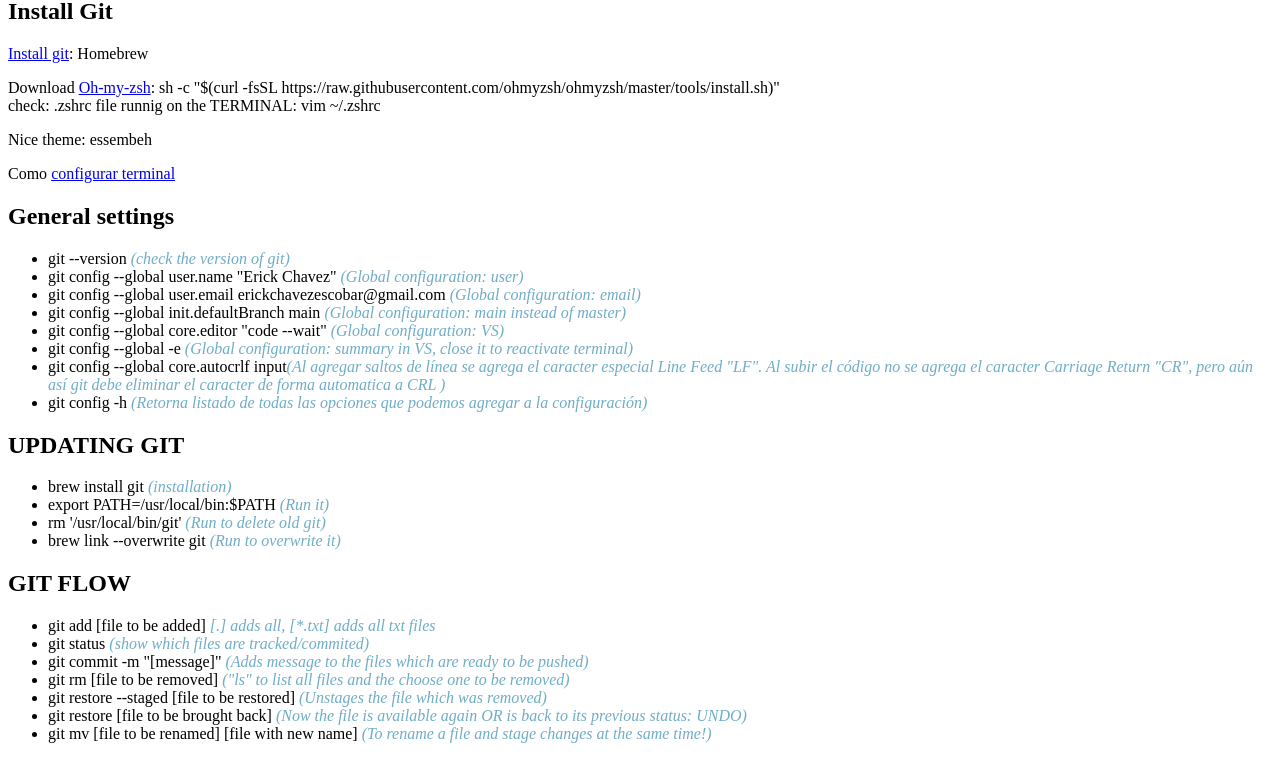
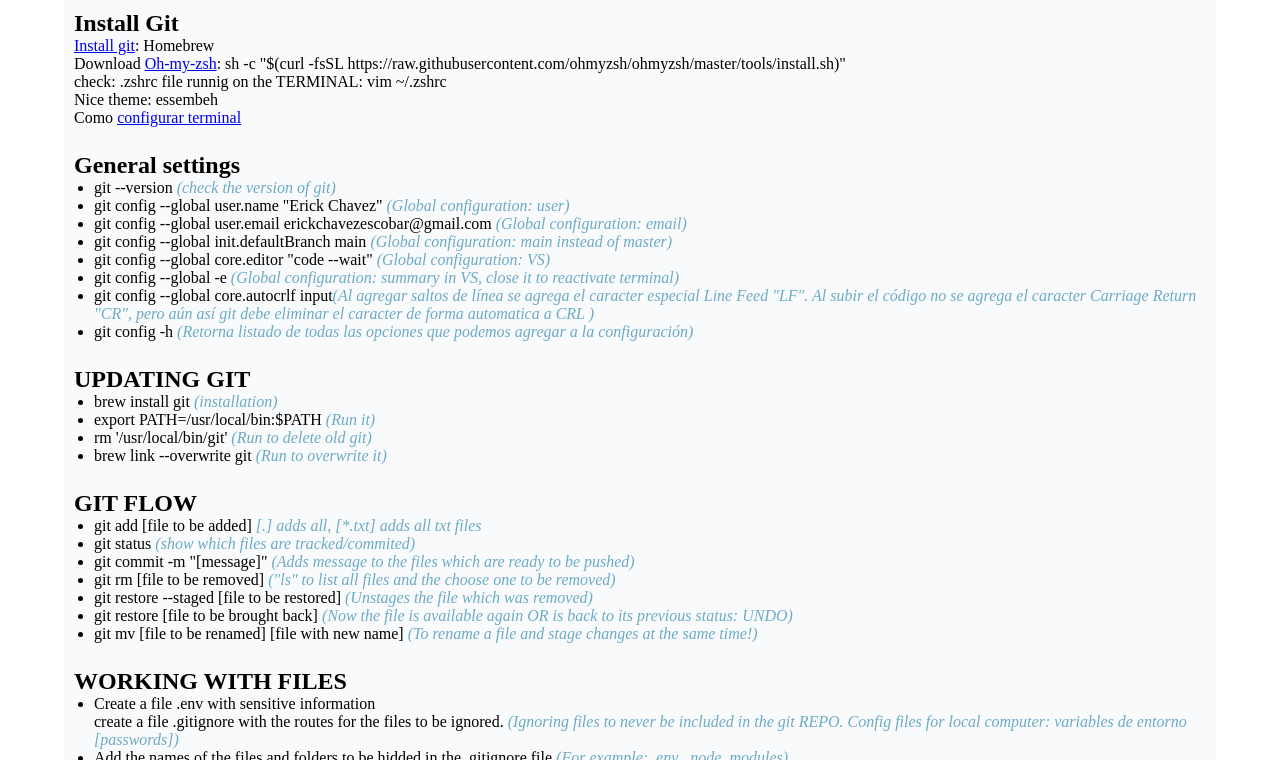
Before and after one commit to ErickRabocse/git_cheat_sheet, a plain HTML site: page index.html in a window 1280 px wide. Shown: the part 82-842 px from the top of the page. Drawn offline with Linux system fonts and the light colour scheme.

Commit message:
styles added

```diff
--- a/index.html
+++ b/index.html
@@ -8,12 +8,13 @@
     <title>GIT</title>
   </head>
   <body>
+    <div class="container">
       <h1>GIT</h1>
       <h2>Install Git</h2>
       <p><a href="https://git-scm.com/downloads">Install git</a>: Homebrew</p>
       <p>
-      Download <a href="https://ohmyz.sh/#install">Oh-my-zsh</a>: sh -c "$(curl
-      -fsSL
+        Download <a href="https://ohmyz.sh/#install">Oh-my-zsh</a>: sh -c
+        "$(curl -fsSL
         https://raw.githubusercontent.com/ohmyzsh/ohmyzsh/master/tools/install.sh)"
         <br />
         check: .zshrc file runnig on the TERMINAL: vim ~/.zshrc
@@ -54,10 +55,10 @@
         </li>
         <li>
           git config --global core.autocrlf input<em
-          >(Al agregar saltos de línea se agrega el caracter especial Line Feed
-          "LF". Al subir el código no se agrega el caracter Carriage Return
-          "CR", pero aún así git debe eliminar el caracter de forma automatica a
-          CRL )</em
+            >(Al agregar saltos de línea se agrega el caracter especial Line
+            Feed "LF". Al subir el código no se agrega el caracter Carriage
+            Return "CR", pero aún así git debe eliminar el caracter de forma
+            automatica a CRL )</em
           >
         </li>
         <li>
@@ -124,17 +125,17 @@
         <li>
           git add .gitignore & git commit -m "..."
           <em
-          >(When checking with status you'll see that the only file available to
-          be added and commited is .gitignore, removing the files listed inside
-          it.)</em
+            >(When checking with status you'll see that the only file available
+            to be added and commited is .gitignore, removing the files listed
+            inside it.)</em
           >
         </li>
         <li>
           git status -s
           <em
             >(Shortens the description of the status (RED = unstaged / GREEN =
-          staged or added & ready to be commited). M = modified, ?? = untracked,
-          A = .add or added)</em
+            staged or added & ready to be commited). M = modified, ?? =
+            untracked, A = .add or added)</em
           >
         </li>
         <li>
@@ -154,7 +155,9 @@
         <li>git log <em>(Shows all changes, author, date, hash.)</em></li>
         <li>
           git log --oneline
-        <em>(Shows a shorten version of the hash and the message commited)</em>
+          <em
+            >(Shows a shorten version of the hash and the message commited)</em
+          >
         </li>
         <li>
           cat [file name]
@@ -170,19 +173,22 @@
         <li>
           git push -u origin main
           <em
-          >(Renaming the Remote master Branch: Make sure your current local HEAD
-          branch is still "main" when executing the command)</em
+            >(Renaming the Remote master Branch: Make sure your current local
+            HEAD branch is still "main" when executing the command)</em
           >
         </li>
         <li>
           git push origin --delete master
           <em>(Remove the old "master" branch on the remote.)</em>
         </li>
-      <li>git branch <em>(Lists branches and shows you where you are.)</em></li>
+        <li>
+          git branch <em>(Lists branches and shows you where you are.)</em>
+        </li>
         <li>
           git branch [branch-name]
           <em
-          >(Creates a new branch. Make sure the name is separated by a dash)</em
+            >(Creates a new branch. Make sure the name is separated by a
+            dash)</em
           >
         </li>
         <li>
@@ -215,8 +221,8 @@
         <li>
           git checkout -b [newBranch] & git push -u origin [newBranch]
           <em
-          >(To creat a new branch without merging it, but having it available in
-          GITHUB)</em
+            >(To creat a new branch without merging it, but having it available
+            in GITHUB)</em
           >
         </li>
 
@@ -227,8 +233,8 @@
         <li>
           git commit --amend
           <em
-          >(Modify the message of the last commit. A tab pops in VS and you can
-          edit it there.)</em
+            >(Modify the message of the last commit. A tab pops in VS and you
+            can edit it there.)</em
           >
         </li>
         <li>
@@ -240,5 +246,6 @@
           >
         </li>
       </ul>
+    </div>
   </body>
 </html>
--- a/style.css
+++ b/style.css
@@ -1,4 +1,34 @@
+/* RESETS */
+*,
+*::after,
+*::before {
+  margin: 0;
+  padding: 0;
+  box-sizing: border-box;
+}
+
+/*GLOBAL*/
+body {
+  display: flex;
+  justify-content: center;
+  align-items: center;
+}
 em {
   color: rgb(16, 118, 162);
   opacity: 60%;
 }
+li {
+  margin-left: 20px;
+}
+h2 {
+  margin-top: 25px;
+}
+
+/*CONTAINER*/
+.container {
+  width: 90%;
+  height: 100%;
+  padding: 10px;
+  margin: 20px;
+  background-color: rgba(190, 202, 206, 0.093);
+}
```
Lines whose indentation alone changed are shown as unchanged.
